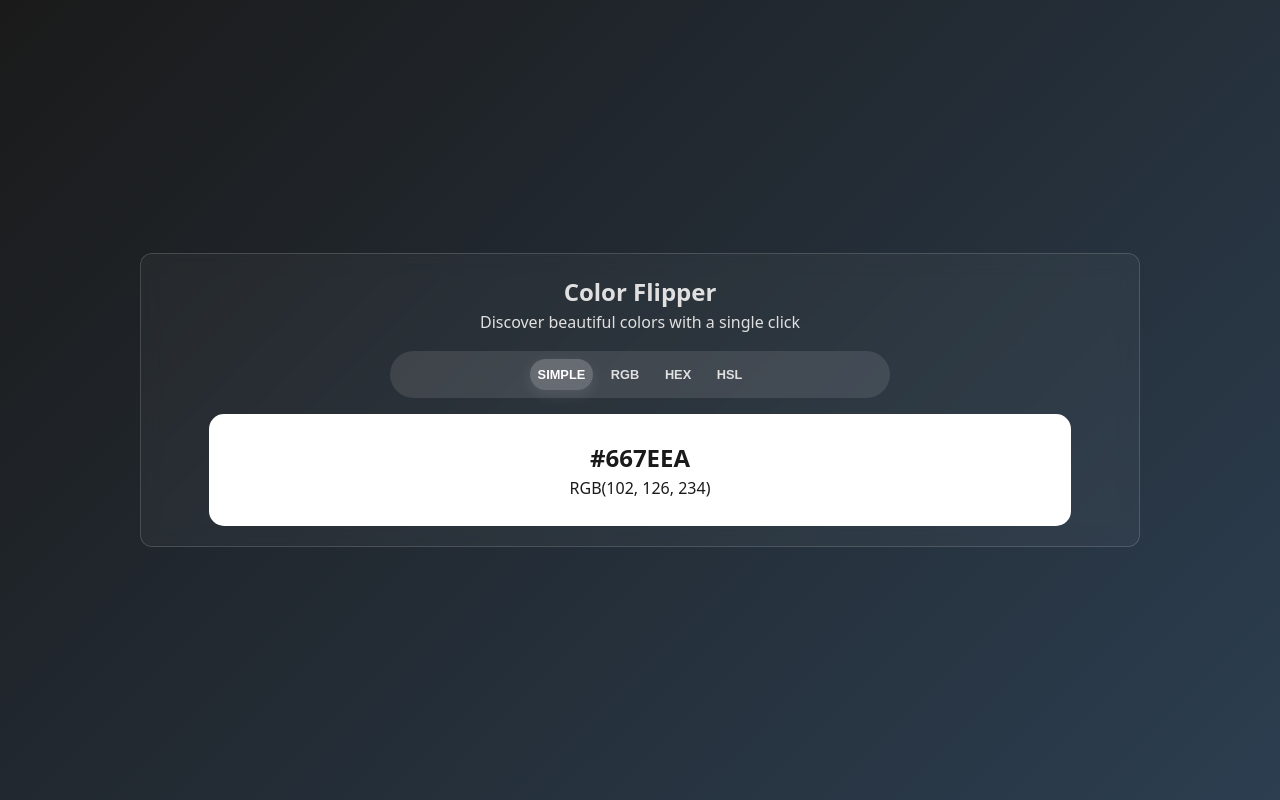
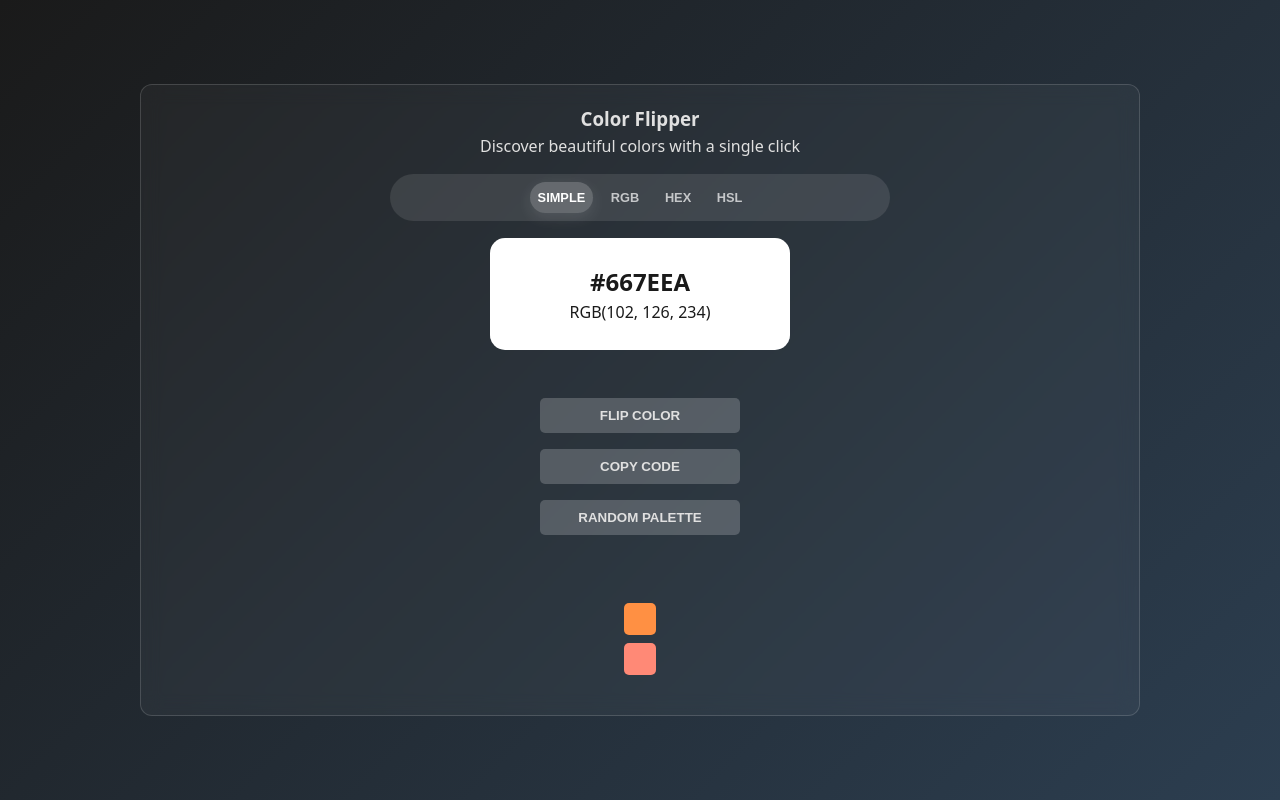
Before and after one commit to Jd33n27/color-flipper-v2, a React (Vite) app: page / in a window 1280 px wide. Built offline with nearby package versions, Linux system fonts and the light colour scheme.

Commit message:
update: Finished up ui

```diff
--- a/src/App.css
+++ b/src/App.css
@@ -2,7 +2,7 @@
   display: flex;
   align-items: center;
   justify-content: center;
-  min-height: 100vh;
+  min-height: 100dvh;
 }
 
 /* glass effect */
--- a/src/App.jsx
+++ b/src/App.jsx
@@ -1,15 +1,11 @@
 import "./App.css";
 import Display from "./components/display/display";
-import Toggle from "./components/toggle/toggle";
 
 function App() {
   return (
     <section className="app-container">
       <div className="glass-card text-area">
-        <h1>Color Flipper</h1>
-        <p>Discover beautiful colors with a single click</p>
-        <Toggle/>
-        <Display/>
+        <Display />
       </div>
     </section>
   );
--- a/src/components/button/button.jsx
+++ b/src/components/button/button.jsx
@@ -1,7 +1,12 @@
 import React from "react";
+import styles from "./button.module.css"
 
-const Button = () => {
-  return <div>Button</div>;
+const Button = ({buttonText="flip color", btnClass}) => {
+  return <div className={styles["btn-container"]}>
+    <button className={`${styles.btn} ${btnClass}`}>
+      {buttonText}
+    </button>
+  </div>;
 };
 
 export default Button;
--- a/src/components/button/button.module.css
+++ b/src/components/button/button.module.css
@@ -0,0 +1,12 @@
+.btn-container {
+  display: flex;
+  flex-direction: column;
+  align-items: center;
+}
+
+.btn {
+  text-transform: uppercase;
+  background-color: var(--toggle-active);
+  width: 70%;
+  max-width: 200px;
+}
--- /dev/null
+++ b/src/components/colorSquares/colorSquares.jsx
@@ -0,0 +1,22 @@
+import React from "react";
+import styles from "./colorSquares.module.css";
+
+const ColorSquares = ({ id, color }) => {
+  const colors = [
+    { id: id, color: color },
+    { id: 2, color: "#ff8976" },
+  ];
+  return (
+    <div className={styles["color-squares-container"]}>
+      {colors.map((colorObject) => (
+        <div
+          key={colorObject.id}
+          className={`${styles["color-square"]}`}
+          style={{ backgroundColor: colorObject.color }}
+        ></div>
+      ))}
+    </div>
+  );
+};
+
+export default ColorSquares;
--- /dev/null
+++ b/src/components/colorSquares/colorSquares.module.css
@@ -0,0 +1,14 @@
+.color-squares-container {
+  width: 100%;
+  height: 5rem;
+  display: grid;
+  grid-template-rows: 2/4;
+  place-items: center;
+}
+
+.color-square {
+  width: 2rem;
+  height: 2rem;
+  border: none;
+  border-radius: 5px;
+}
--- a/src/components/display/display.jsx
+++ b/src/components/display/display.jsx
@@ -1,13 +1,33 @@
 import React from "react";
 import styles from "./display.module.css";
+import Button from "../button/button";
+import Toggle from "../toggle/toggle";
+import ColorSquares from "../colorSquares/colorSquares";
 
 const Display = () => {
-  return <section className={styles["display-container"]}>
-    <div className={`${styles["color-display"]}`}>
+  return (
+    <section className={styles["display-container"]}>
+      <h1>Color Flipper</h1>
+      <p>Discover beautiful colors with a single click</p>
+      {/* Color format toggle */}
+      <Toggle />
+      {/* Color text Display area */}
+      <div className={`${styles["color-display"]}`}>
         <p className={styles["color-name"]}>#667EEA</p>
         <p className={styles["color-value"]}>RGB(102, 126, 234)</p>
-    </div>
-  </section>;
+      </div>
+      {/* Control buttons */}
+      <div className={styles["btn-group"]}>
+        <Button btnClass="btn-secondary" />
+        <Button buttonText="copy code" btnClass="btn-primary" />
+        <Button buttonText="random palette" btnClass="btn-secondary" />
+      </div>
+
+      <div className={styles["colors-container"]}>
+        <ColorSquares id={1} color={"#ff9043"} />
+      </div>
+    </section>
+  );
 };
 
 export default Display;
--- a/src/components/display/display.module.css
+++ b/src/components/display/display.module.css
@@ -1,6 +1,7 @@
 .display-container {
   width: 100%;
   display: flex;
+  flex-direction: column;
   place-items: center;
 }
 
@@ -12,8 +13,9 @@
   /* border: 10px 10px var(--bg-dark); */
   margin: 0 auto;
   width: 90%;
+  max-width: 300px;
   height: 7rem;
-  color: var(--btn-primary-text);
+  color: var(--text-dark);
   background-color: white;
   border-radius: 15px;
 }
@@ -22,3 +24,19 @@
   font-weight: bold;
   font-size: 1.5rem;
 }
+
+.btn-group {
+  margin: 3rem 0;
+  width: 80%;
+  display: flex;
+  flex-direction: column;
+  gap: 1rem;
+}
+
+.colors-container {
+  width: 70%;
+  height: 7rem;
+  display: grid;
+  place-items: center;
+  padding: 0 0.5rem;
+}
--- a/src/components/toggle/toggle.module.css
+++ b/src/components/toggle/toggle.module.css
@@ -22,7 +22,7 @@
   margin: 0 0.3rem; /*TODO n medium screens try to  make this 1rem*/
   border: none;
   text-transform: uppercase;
-  color: var(--toggle-texte);
+  color: var(--toggle-text);
   font-size: 0.8rem;
   font-weight: 600;
   padding: 0.5rem 0.5rem; /*TODO on medium screens make this 0.5rem 1rem*/
--- a/src/index.css
+++ b/src/index.css
@@ -25,8 +25,8 @@
 
   /* Button Colors */
   --btn-primary-bg: var(--brand-yellow);
-  --btn-primary-text: var(--text-dark);
-  --btn-primary-hover: #ffd500;
+  --btn-primary-text: var(--text-primary);
+  --btn-primary-hover: #b09302;
 
   --btn-secondary-bg: var(--brand-red);
   --btn-secondary-text: var(--text-primary);
@@ -50,7 +50,7 @@
 }
 
 body {
-  min-height: 100vh;
+  min-height: 100dvh;
   background: var(--bg-gradient);
   background-repeat: no-repeat;
   background-attachment: fixed;
```
